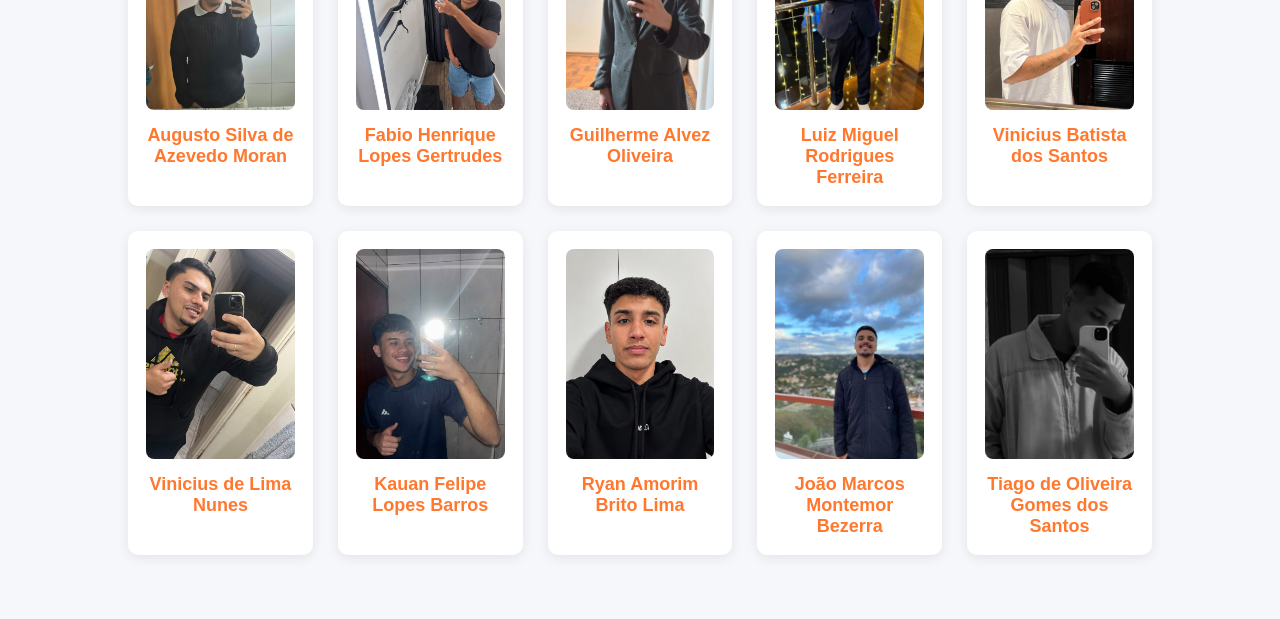
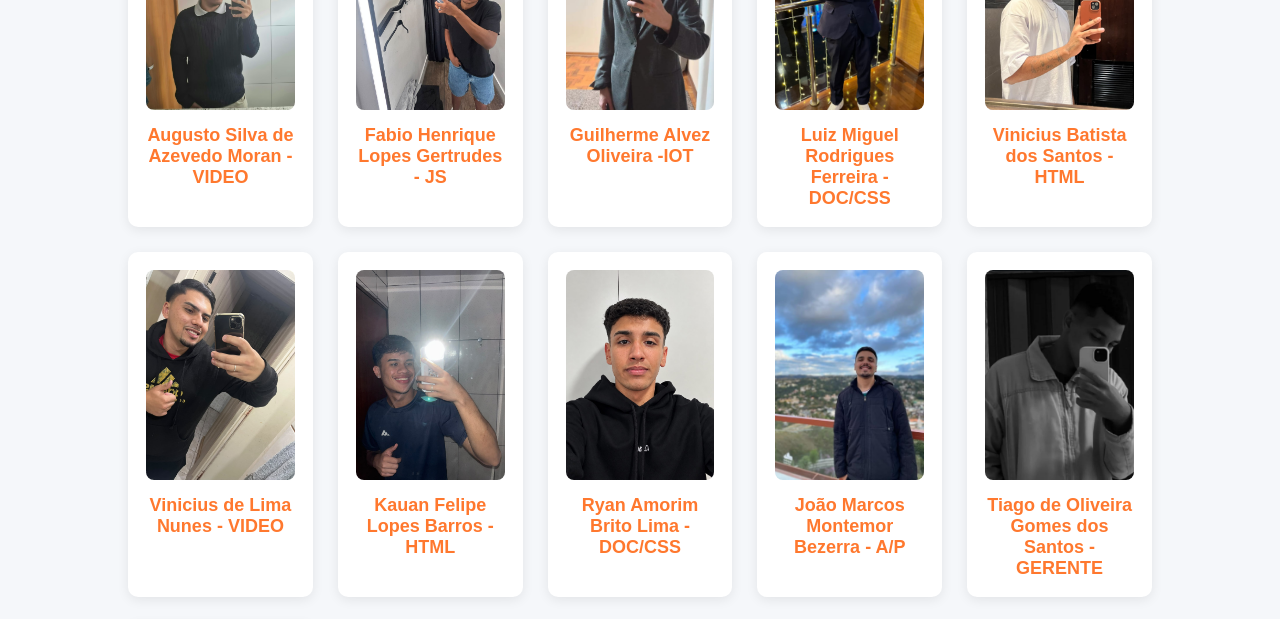
Before and after one commit to fabiogert12/projeto_GASSAFE, a plain HTML site: page index.html in a window 1280 px wide. Shown: the part 3270-3889 px from the top of the page. Drawn offline with Linux system fonts and the light colour scheme.

Commit message:
ultimos arquivos editados

```diff
--- a/index.html
+++ b/index.html
@@ -269,53 +269,56 @@
 
         <div class="integrante">
             <img src="imagens/Augusto.jpeg" alt="Foto do integrante 1">
-            <h3>Augusto Silva de Azevedo Moran</h3>
+            <h3>Augusto Silva de Azevedo Moran - VIDEO</h3>
         </div>
 
         <div class="integrante">
             <img src="imagens/Fabio.jpeg" alt="Foto do integrante 2">
-            <h3>Fabio Henrique Lopes Gertrudes</h3>
+            <h3>Fabio Henrique Lopes Gertrudes - JS</h3>
         </div>
 
         <div class="integrante">
             <img src="imagens/Guilherme.jpeg" alt="Foto do integrante 3">
-            <h3>Guilherme Alvez Oliveira</h3>
+            <h3>Guilherme Alvez Oliveira -IOT</h3>
         </div>
 
         <div class="integrante">
             <img src="imagens/Luiz.jpeg" alt="Foto do integrante 4">
-            <h3>Luiz Miguel Rodrigues Ferreira</h3>
+            <h3>Luiz Miguel Rodrigues Ferreira - DOC/CSS</h3>
         </div>
 
         <div class="integrante">
             <img src="imagens/Vini.jpeg" alt="Foto do integrante 5">
-            <h3>Vinicius Batista dos Santos</h3>
+            <h3>Vinicius Batista dos Santos - HTML</h3>
         </div>
 
         <div class="integrante">
             <img src="imagens/Vinicius.jpeg" alt="Foto do integrante 6">
-            <h3>Vinicius de Lima Nunes</h3>
+            <h3>Vinicius de Lima Nunes - VIDEO</h3>
         </div>
 
         <div class="integrante">
             <img src="imagens/Kauan.jpeg" alt="Foto do integrante 7">
-            <h3>Kauan Felipe Lopes Barros</h3>
+            <h3>Kauan Felipe Lopes Barros - HTML</h3>
         </div>
 
         <div class="integrante">
             <img src="imagens/Ryan.jpeg" alt="Foto do integrante 8">
-            <h3>Ryan Amorim Brito Lima</h3>
+            <h3>Ryan Amorim Brito Lima - DOC/CSS</h3>
         </div>
 
         <div class="integrante">
             <img src="imagens/João.jpeg" alt="Foto do integrante 9">
-            <h3>João Marcos Montemor Bezerra</h3>
+            <h3>João Marcos Montemor Bezerra - A/P</h3>
         </div>
 
         <div class="integrante">
             <img src="imagens/Tiago.jpeg" alt="Foto do integrante 10">
-            <h3>Tiago de Oliveira Gomes dos Santos</h3>
+            <h3>Tiago de Oliveira Gomes dos Santos - GERENTE</h3>
         </div>
+        <div class="integrante">
+            <img src="imagens/Lucas.jpeg.jpeg" alt="Foto do integrante 11">
+            <h3>Lucas Anacleto (JS)</h3>
 
     </div>
 </section>
```
Also changed, not shown: imagens/Lucas.jpeg.jpeg (added).
